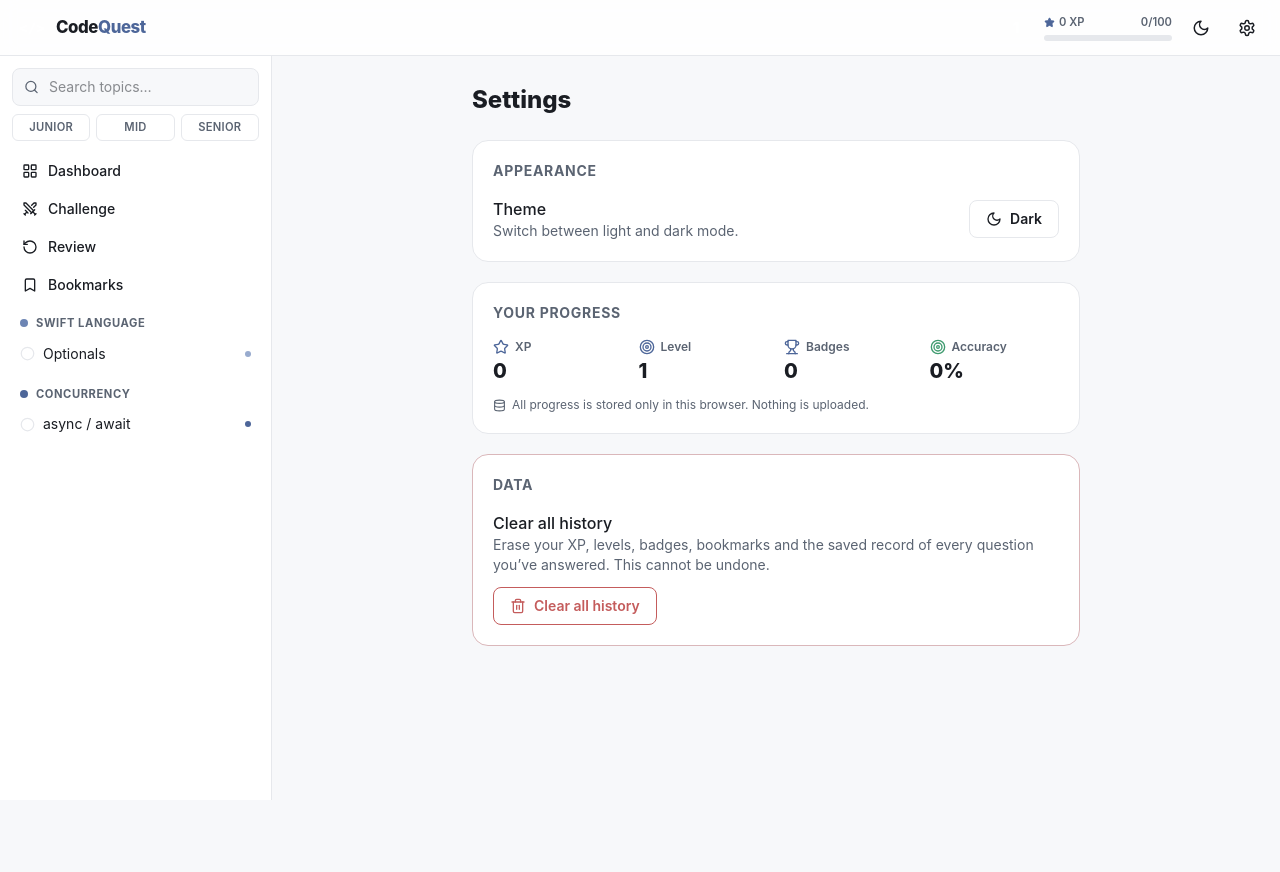
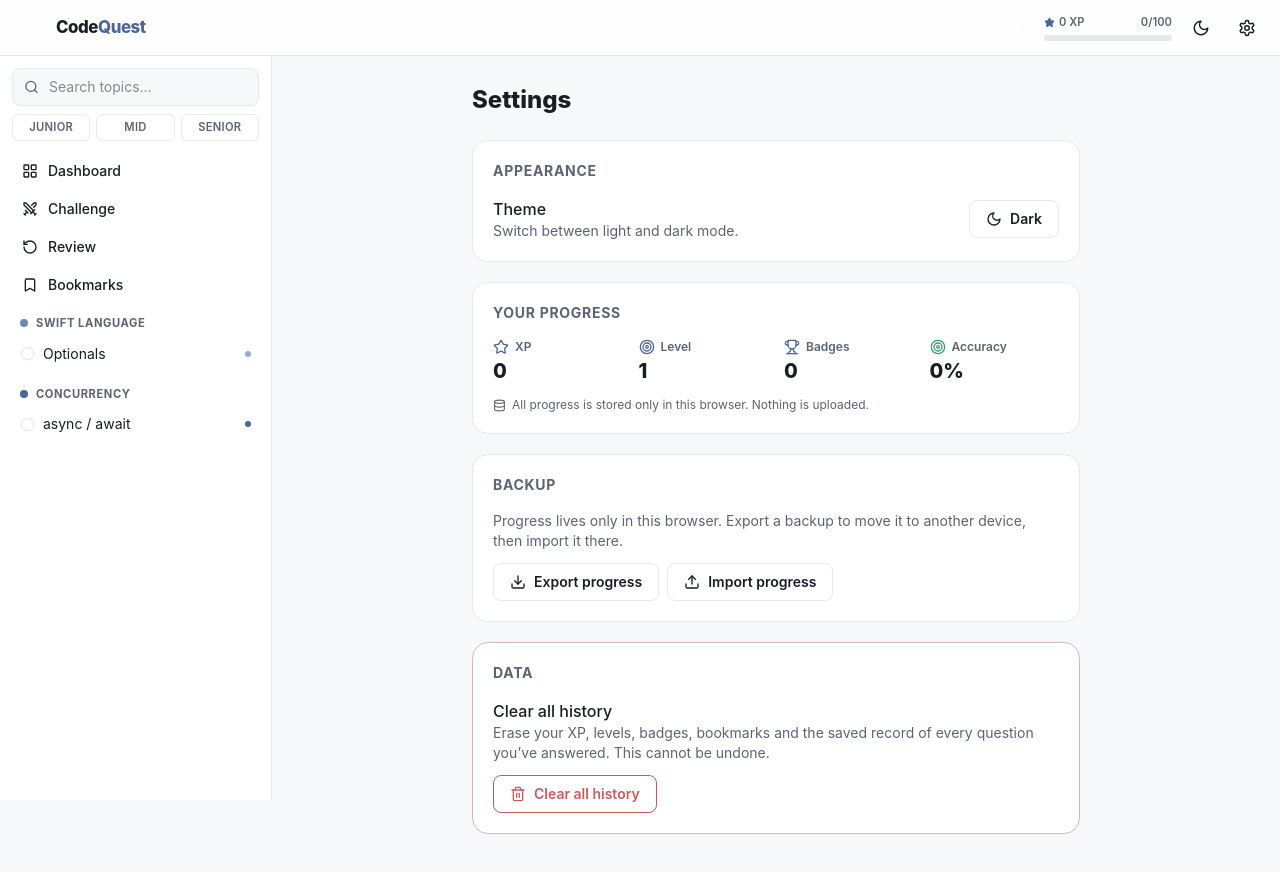
Before and after one commit to shkippppper/CodeQuest, a React (Vite) app: page /settings in a window 1280 px wide. Shown: the top 872 px of the page. Before the commit the page ends 800 px from the top, so only its background shows below. Built offline with nearby package versions, Linux system fonts and the light colour scheme.

Commit message:
feat: add progress export/import to settings

```diff
--- a/src/pages/SettingsPage.tsx
+++ b/src/pages/SettingsPage.tsx
@@ -1,12 +1,50 @@
-import { useState } from "react";
-import { Moon, Sun, Trash2, AlertTriangle, Database, Star, Trophy, Target } from "lucide-react";
+import { useRef, useState } from "react";
+import { Moon, Sun, Trash2, AlertTriangle, Database, Star, Trophy, Target, Download, Upload } from "lucide-react";
 import { useTheme } from "../theme/ThemeContext";
 import { useProgress } from "../game/store";
 
 export function SettingsPage() {
   const { theme, toggle } = useTheme();
-  const { state, level, resetAll } = useProgress();
+  const { state, level, resetAll, exportState, importState } = useProgress();
   const [confirming, setConfirming] = useState(false);
+  const fileRef = useRef<HTMLInputElement>(null);
+  const [importMsg, setImportMsg] = useState<{ ok: boolean; text: string } | null>(null);
+
+  function handleExport() {
+    const data = JSON.stringify(exportState(), null, 2);
+    const blob = new Blob([data], { type: "application/json" });
+    const url = URL.createObjectURL(blob);
+    const a = document.createElement("a");
+    a.href = url;
+    a.download = `codequest-progress-${new Date().toISOString().slice(0, 10)}.json`;
+    a.click();
+    URL.revokeObjectURL(url);
+  }
+
+  function handleImportFile(e: React.ChangeEvent<HTMLInputElement>) {
+    const file = e.target.files?.[0];
+    e.target.value = ""; // allow re-selecting the same file later
+    if (!file) return;
+    const reader = new FileReader();
+    reader.onload = () => {
+      let parsed: unknown;
+      try {
+        parsed = JSON.parse(String(reader.result));
+      } catch {
+        setImportMsg({ ok: false, text: "That file isn’t valid JSON." });
+        return;
+      }
+      if (!window.confirm("Import will replace ALL current progress in this browser. Continue?")) return;
+      const ok = importState(parsed);
+      setImportMsg(
+        ok
+          ? { ok: true, text: "Progress imported successfully." }
+          : { ok: false, text: "That file isn’t a valid CodeQuest backup." },
+      );
+    };
+    reader.onerror = () => setImportMsg({ ok: false, text: "Could not read that file." });
+    reader.readAsText(file);
+  }
 
   const accuracy = state.totalAnswered > 0 ? Math.round((state.totalCorrect / state.totalAnswered) * 100) : 0;
 
@@ -43,6 +81,37 @@ export function SettingsPage() {
         <p className="mt-3 flex items-center gap-1.5 text-xs" style={{ color: "var(--text-muted)" }}>
           <Database size={13} /> All progress is stored only in this browser. Nothing is uploaded.
         </p>
+      </Section>
+
+      {/* backup */}
+      <Section title="Backup">
+        <div className="flex flex-col gap-3">
+          <p className="text-sm" style={{ color: "var(--text-muted)" }}>
+            Progress lives only in this browser. Export a backup to move it to another device, then import it there.
+          </p>
+          <div className="flex flex-wrap gap-2">
+            <button
+              onClick={handleExport}
+              className="flex cursor-pointer items-center gap-2 rounded-lg border px-4 py-2 text-sm font-semibold transition hover:border-brand-400"
+              style={{ borderColor: "var(--border)" }}
+            >
+              <Download size={16} /> Export progress
+            </button>
+            <button
+              onClick={() => fileRef.current?.click()}
+              className="flex cursor-pointer items-center gap-2 rounded-lg border px-4 py-2 text-sm font-semibold transition hover:border-brand-400"
+              style={{ borderColor: "var(--border)" }}
+            >
+              <Upload size={16} /> Import progress
+            </button>
+            <input ref={fileRef} type="file" accept="application/json" className="hidden" onChange={handleImportFile} />
+          </div>
+          {importMsg && (
+            <p className="text-sm font-medium" style={{ color: importMsg.ok ? "var(--ok-strong)" : "var(--bad-strong)" }}>
+              {importMsg.text}
+            </p>
+          )}
+        </div>
       </Section>
 
       {/* danger zone */}
```
